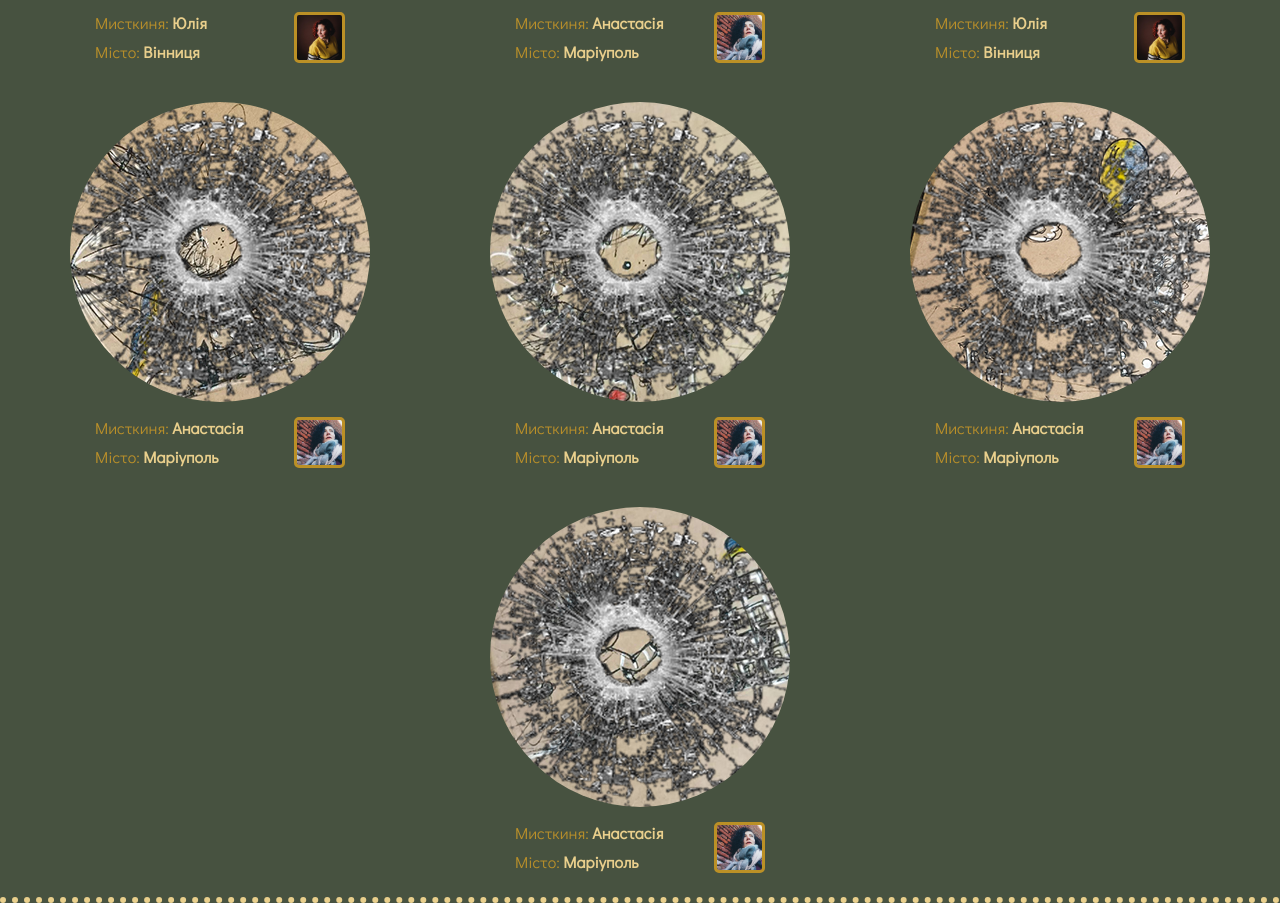
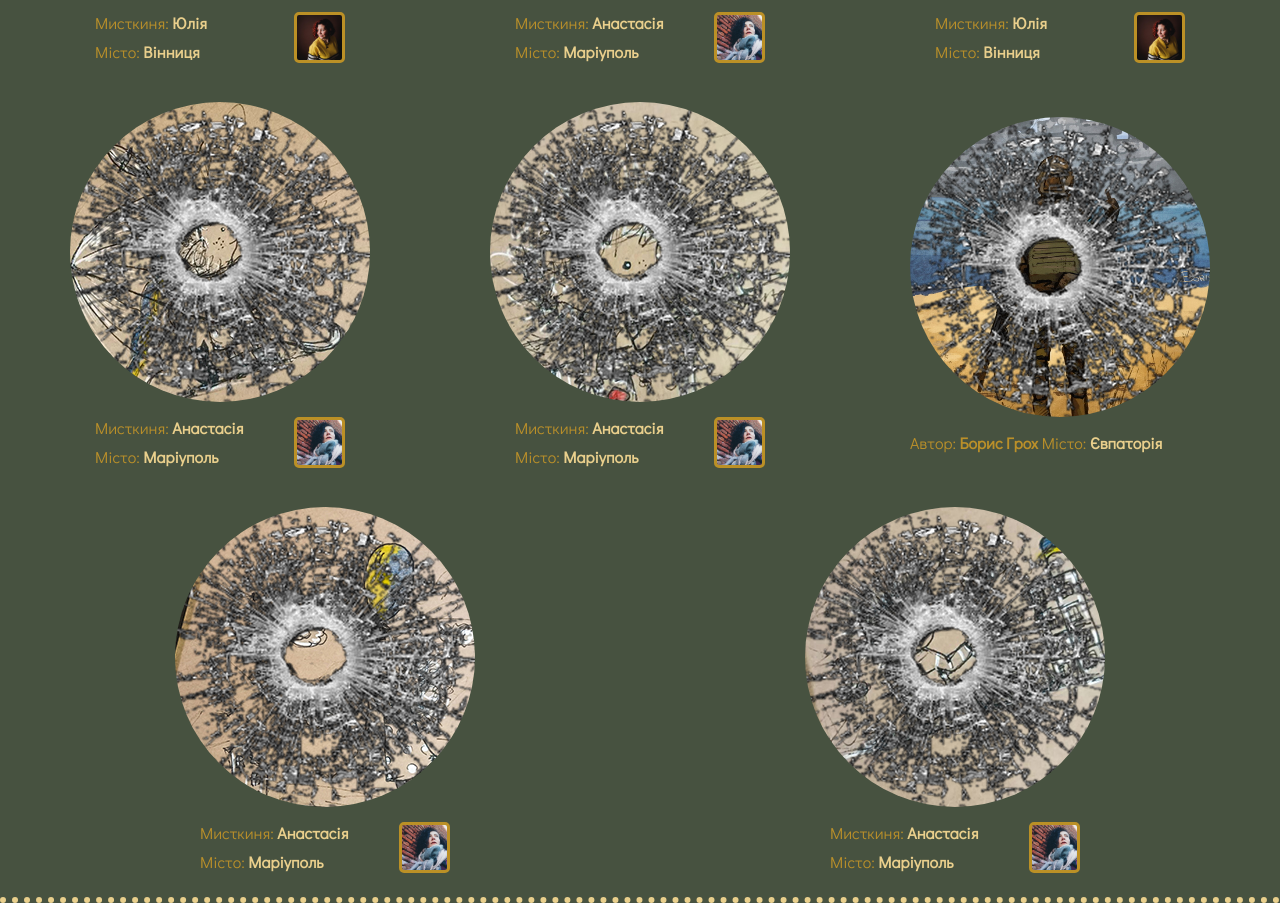
Before and after one commit to yehor0w0/yehor0w0.github.io, a plain HTML site: page index.html in a window 1280 px wide. Shown: the part 2213-3116 px from the top of the page. Drawn offline with nearby package versions, Linux system fonts and the light colour scheme; a web font is replaced by a local one.

Commit message:
Update index.html
Add a new author

```diff
--- a/index.html
+++ b/index.html
@@ -258,6 +258,19 @@
 </div>
 
 <div class="main__item">
+    <a href="img/boris/boris-groh.jpg" rel="lightbox" title="12 березня 2022 року">
+        <div class="card"
+        style="background:url(img/hole.png), url(img/boris/boris-groh.jpg);
+        background-position: center center;">
+        </div>
+     </a>
+        <div class="info-boris">
+            <span>Автор: <strong><a href="https://www.artstation.com/borisgroh">Борис Грох</a></strong></span>
+            <span class="city">Місто: <strong>Євпаторія</strong></span>
+        </div>
+</div>
+
+<div class="main__item">
     <a href="img/anastasiya/12-03-22.jpg" rel="lightbox" title="12 березня 2022">
         <div class="card"
         style="background:url(img/hole.png), url(img/anastasiya/12-03-22.jpg);
```
